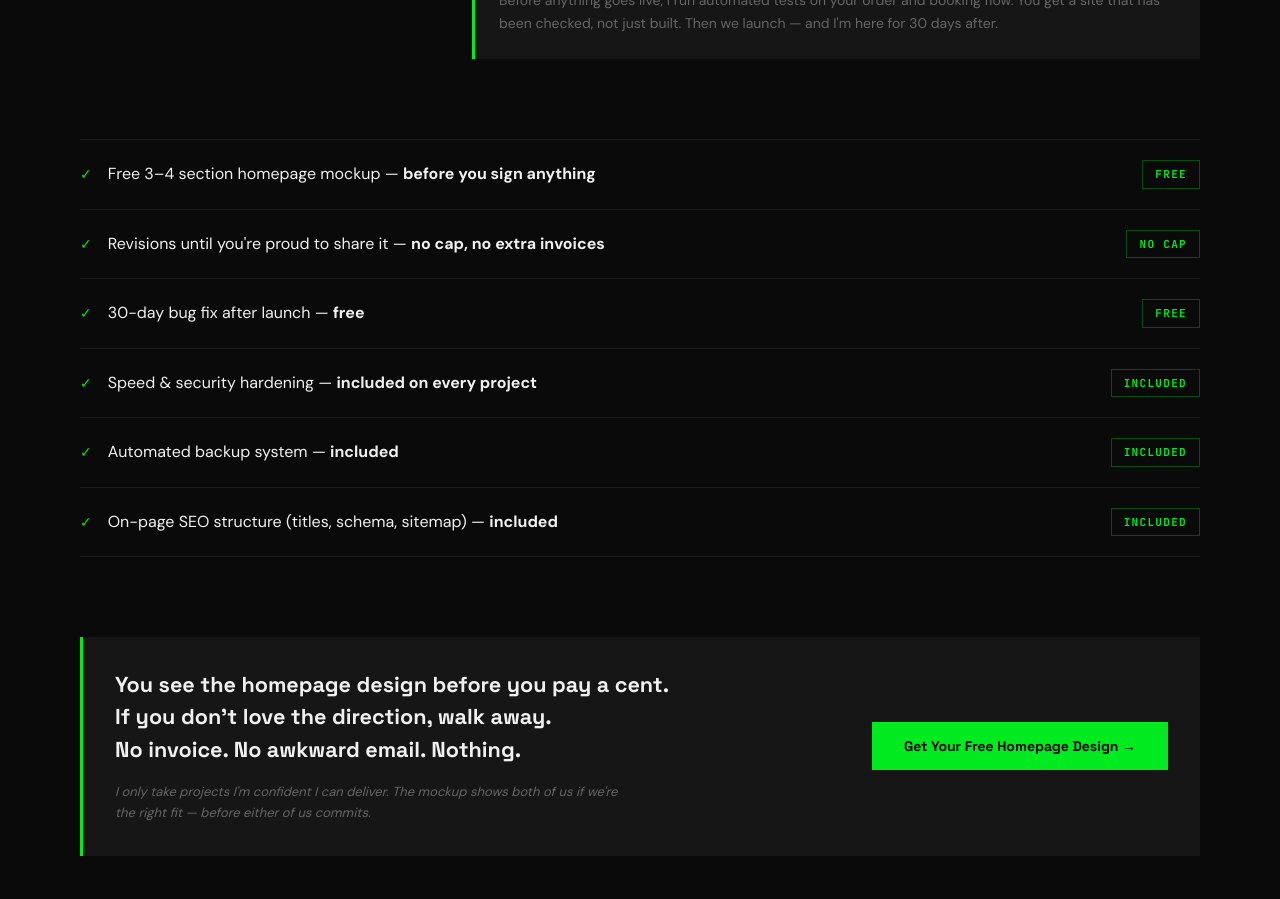
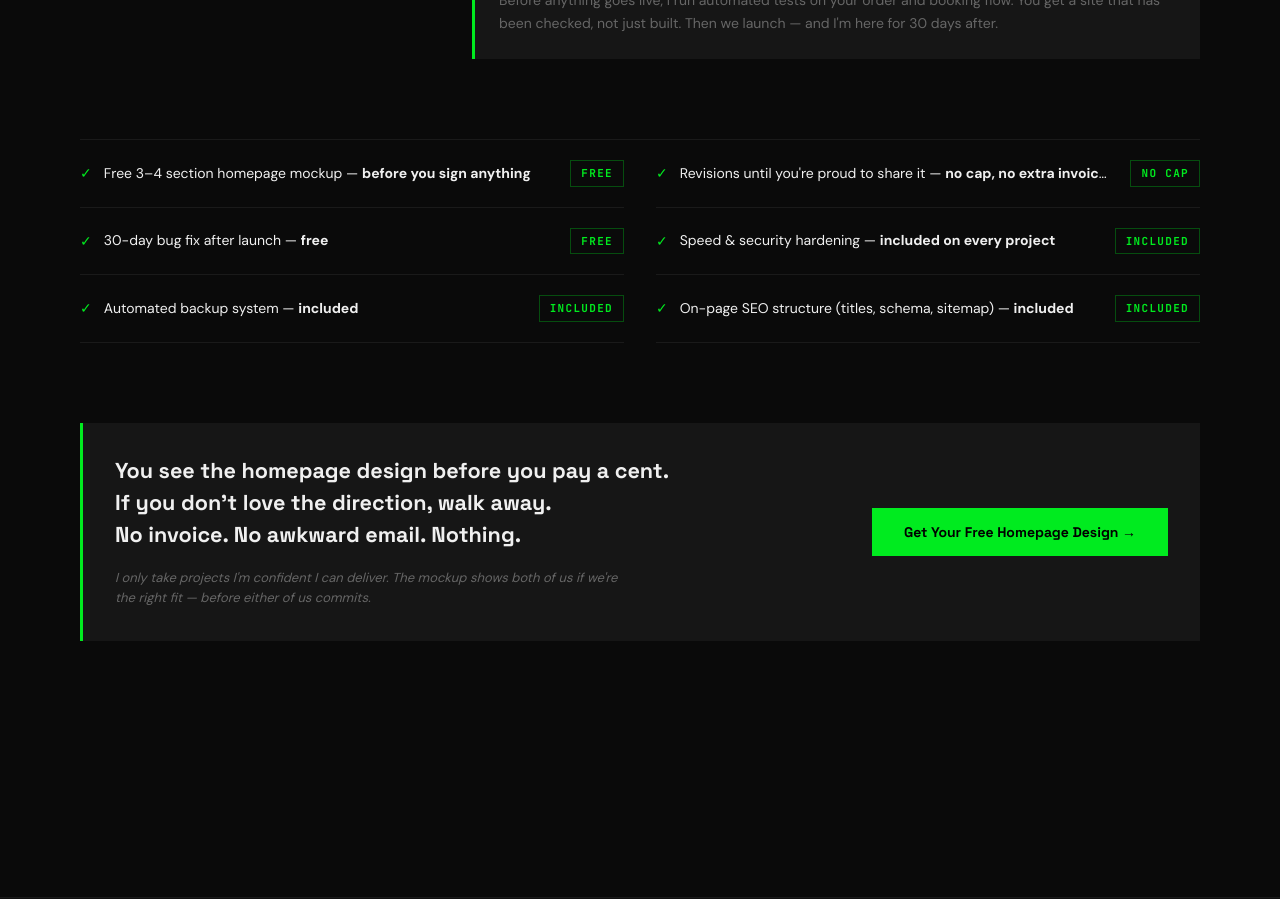
Before and after one commit to razu381/razu-dev-portfolio, a Next.js app: page /wordpress-development in a window 1280 px wide. Shown: the part 4860-5759 px from the top of the page. Built offline with nearby package versions, Linux system fonts and the light colour scheme.

Commit message:
fix: checklist to 2-column grid with spec table row style

```diff
--- a/components/value-stack/ValueStackSection.tsx
+++ b/components/value-stack/ValueStackSection.tsx
@@ -125,7 +125,7 @@ const ValueStackSection = ({ data }: { data: ValueStackData }) => {
           </motion.div>
         </div>
 
-        <div className="mt-12 lg:mt-20">
+        <div className="mt-12 lg:mt-20 grid grid-cols-1 md:grid-cols-2 gap-x-8 border-t border-[#1A1A1A]">
           {data.checklist.map((item, i) => (
             <motion.div
               key={i}
@@ -134,21 +134,17 @@ const ValueStackSection = ({ data }: { data: ValueStackData }) => {
               initial="hidden"
               whileInView="visible"
               viewport={{ once: true }}
-              className="flex items-center justify-between py-5 border-b border-foreground/[0.04] group transition-colors duration-200 hover:bg-surface"
-              style={{
-                borderTop: i === 0 ? "1px solid #1A1A1A" : undefined,
-                borderBottom: "1px solid #1A1A1A",
-              }}
+              className="flex items-center justify-between py-5 border-b border-[#1A1A1A] group transition-colors duration-200 hover:bg-surface"
             >
-              <div className="flex items-center gap-4 min-w-0">
+              <div className="flex items-center gap-3 min-w-0 pr-4">
                 <span className="font-mono-label text-primary text-sm shrink-0">✓</span>
-                <p className="font-body text-sm md:text-base text-foreground leading-relaxed">
+                <p className="font-body text-sm text-foreground leading-relaxed truncate">
                   {item.text}
                   {item.bold && <span className="font-bold">{item.bold}</span>}
                 </p>
               </div>
               {item.badge && (
-                <span className="font-mono-label font-bold text-[11px] text-primary uppercase tracking-[0.12em] px-3 py-[5px] shrink-0 ml-4 border border-primary/30 bg-transparent">
+                <span className="font-mono-label font-bold text-[11px] text-primary uppercase tracking-[0.12em] px-2.5 py-[4px] shrink-0 border border-primary/30 bg-transparent">
                   {item.badge}
                 </span>
               )}
```
